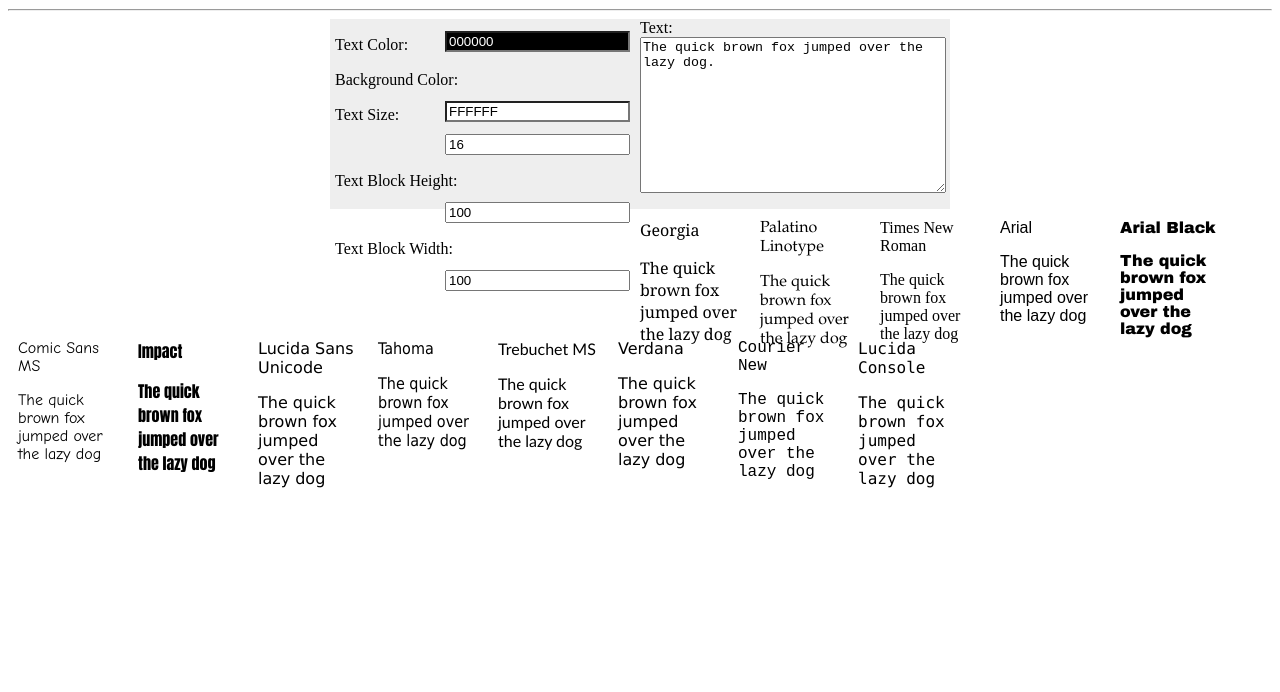
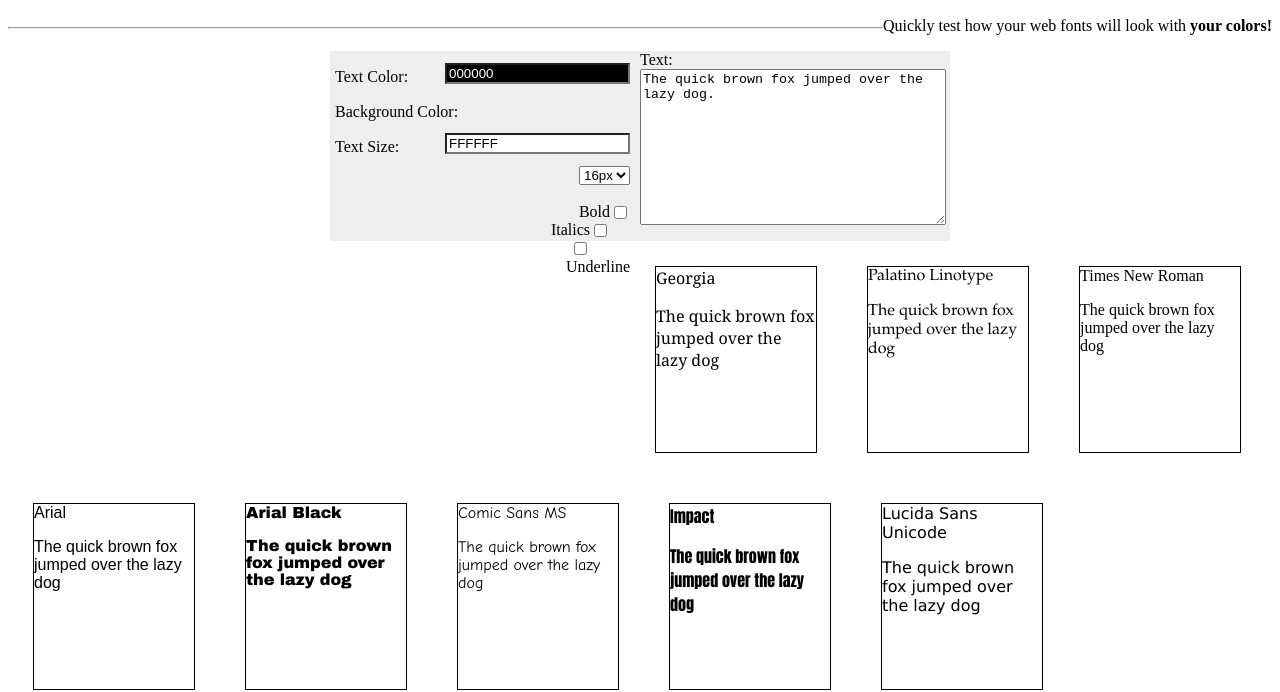
Before and after one commit to DevinShackle/p3.devinshackle.com, a plain HTML site: page index.html in a window 1280 px wide. Shown: the part 132-824 px from the top of the page. Before the commit the page ends 800 px from the top, so only its background shows below. Drawn offline with nearby package versions, Linux system fonts and the light colour scheme.

Commit message:
text and box size
added text size selection and corresponding box sizing.
html and css are validated

```diff
--- a/css/main.css
+++ b/css/main.css
@@ -1,14 +1,18 @@
+
+
 /**
 *	Title Section
 **/
 
-#headerWrapper {
-
-}
 
 #headerWrapper h3 {
 	float: right;
 	margin-top: 60px;
+}
+
+#headerWrapper p {
+	float: right;
+	clear: right;
 }
 
 
@@ -53,6 +57,15 @@
 	width: 300px;
 }
 
+#checkBoxes {
+	float: right;
+	clear: right;
+}
+
+#checkBoxes * {
+	float: right;
+}
+
 
 /**
 *	Examples
@@ -60,7 +73,10 @@
 
 .example {
 	float: left;
-	height: 100px;
-	width: 100px;
-	margin:10px;
+	height: 160px;
+	width: 160px;
+	margin: 25px;
+	padding-bottom:25px;
+	border: 1px solid black;
+	overflow: hidden;
 }
--- a/index.html
+++ b/index.html
@@ -16,6 +16,8 @@
 	<!-- for the awesome shortcut icon -->
 	<link rel="shortcut icon" href="favicon.ico" >
 
+	<title>FontFriendly</title>
+	<meta charset="UTF-8">
 
 </head>
 <body>
@@ -23,7 +25,9 @@
 		<div id="headerWrapper">
 			<img src="img/title.png" alt="Fontfriendly Title">
 			<h3>A Tool for Web Developers</h3>
+			<p>Quickly test how your web fonts will look with <b>your colors!</b></p>
 		</div> <!--/headerWrapper-->
+		<br>
 		<hr>
 		<div id="mainWrapper">
 			<div id="mainInput">
@@ -31,9 +35,30 @@
 					<div id="leftInput">
 						<p>Text Color: </p><span><input class="color" value="000000" type="text" name="textcolor"></span>
 						<p>Background Color: </p><span><input class="color" value="ffffff" type="text" name="backgroundcolor"></span>
-						<p>Text Size: </p><span><input value="16" type="text" name="textsize"></span>
-						<p>Text Block Height: </p><span><input value="100" type="text" name="textheight"></span>
-						<p>Text Block Width: </p><span><input value="100" type="text" name="textwidth"></span>
+
+						<p>Text Size: </p>
+						<span>
+						<select id="sizeSelect">
+							<option>12px</option>
+							<option selected="selected">16px</option>
+							<option>20px</option>
+							<option>32px</option>
+							<option>48px</option>
+							<option>64px</option>
+						</select>
+						</span>
+						<div id="checkBoxes">
+							<br>
+
+							<input id="boldText" type="checkbox" name="bold"/>
+								<label for="boldText">Bold</label>
+							<br>
+							<input id="italicText" type="checkbox" name="italics"/>
+								<label for="italicText">Italics</label>
+							<br>
+							<input id="underlineText" type="checkbox" name="underline"/>
+								<label for="underlineText">Underline</label>
+						</div>
 					</div> <!--/leftInput-->
 						<div id="rightInput">
 						<span>Text:</span><br>
--- a/js/main.js
+++ b/js/main.js
@@ -52,29 +52,53 @@ $(document).ready(function() {
 	});
 
 	/**
-	*	Change text size
+	*	Detect change in drop-down text size chooser
 	**/
-	//NEED TO VALIDATE FOR NUMERIC INPUT BETWEEN 10 AND 100
-	$("input[name=textsize]").bind("change", function() {
-		var textSize = $(this).val();
-		$('.example').css({'font-size':textSize + "px"});
+	$("#sizeSelect").bind("change", function() {
+		var textSize = $("select option:selected").text();
+		var target = $(".example");
+		var boxSize = parseInt(textSize.substring(0,textSize.length-2)) * 10;
+
+		target.css({"font-size":textSize});
+
+		//update box size too
+		target.css({"height": boxSize});
+		target.css({"width": boxSize});
+
 	});
 
 	/**
-	*	Change text box height
+	*	Text effect options
 	**/
-	$("input[name=textheight").bind("change", function() {
-		var textHeight = $(this).val();
-		$('.example').css({'height':textHeight + 'px'});
+
+	//bold
+	$("#boldText").change(function() {
+		var target = $(".example");
+		if($(this).is(":checked")){
+			target.css("font-weight", "bold");
+		} else {
+			target.css("font-weight", "normal");
+		};
 	});
 
+	//italics
+	$("#italicText").change(function() {
+		var target = $(".example");
+		if($(this).is(":checked")){
+			target.css("font-style", "italic");
+		} else {
+			target.css("font-style", "normal");
+		};
+	});
 
-	/**
-	*	Change text box width
-	**/
-	$("input[name=textwidth").bind("change", function() {
-		var textWidth = $(this).val();
-		$('.example').css({'width':textWidth + 'px'});
+	//underline
+	$("#underlineText").change(function() {
+		var target = $(".example");
+		if($(this).is(":checked")){
+			target.css("text-decoration", "underline");
+		} else {
+			target.css("text-decoration", "none");
+		};
 	});
 
 	/**
```
